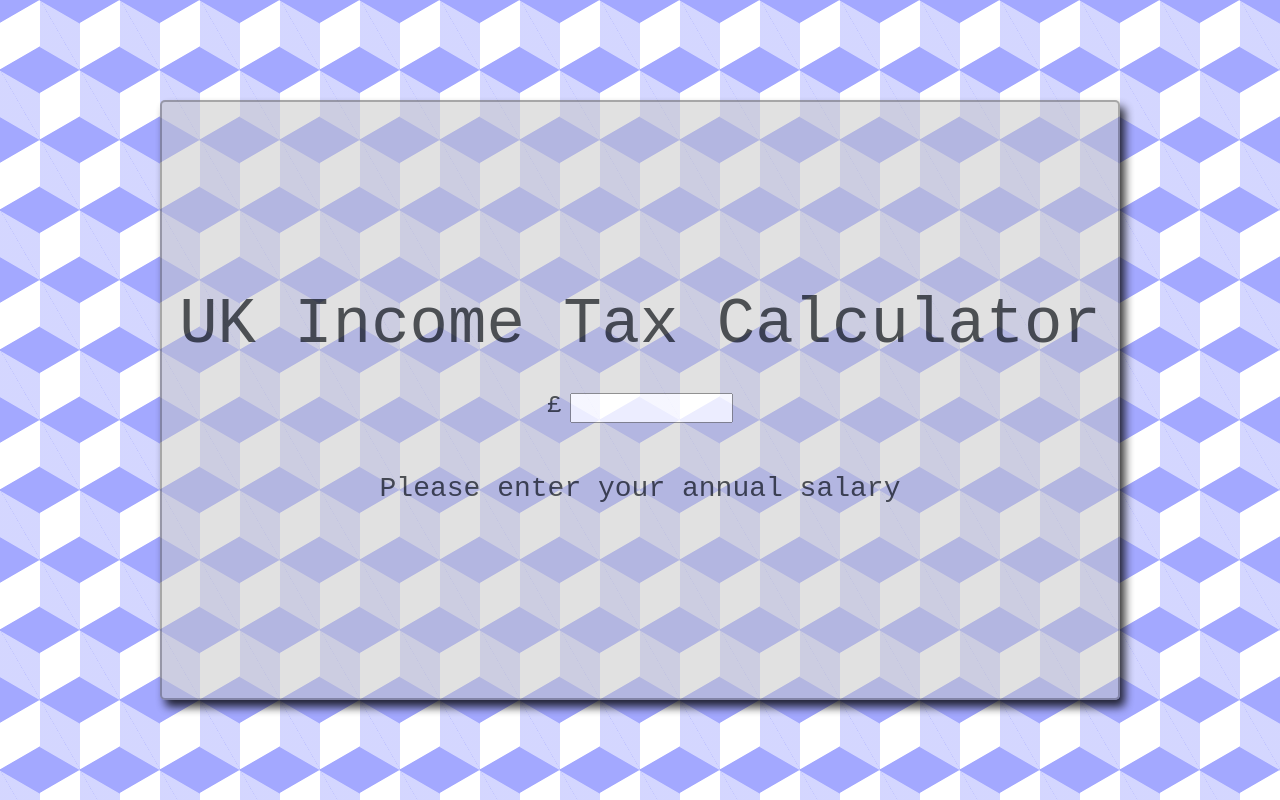
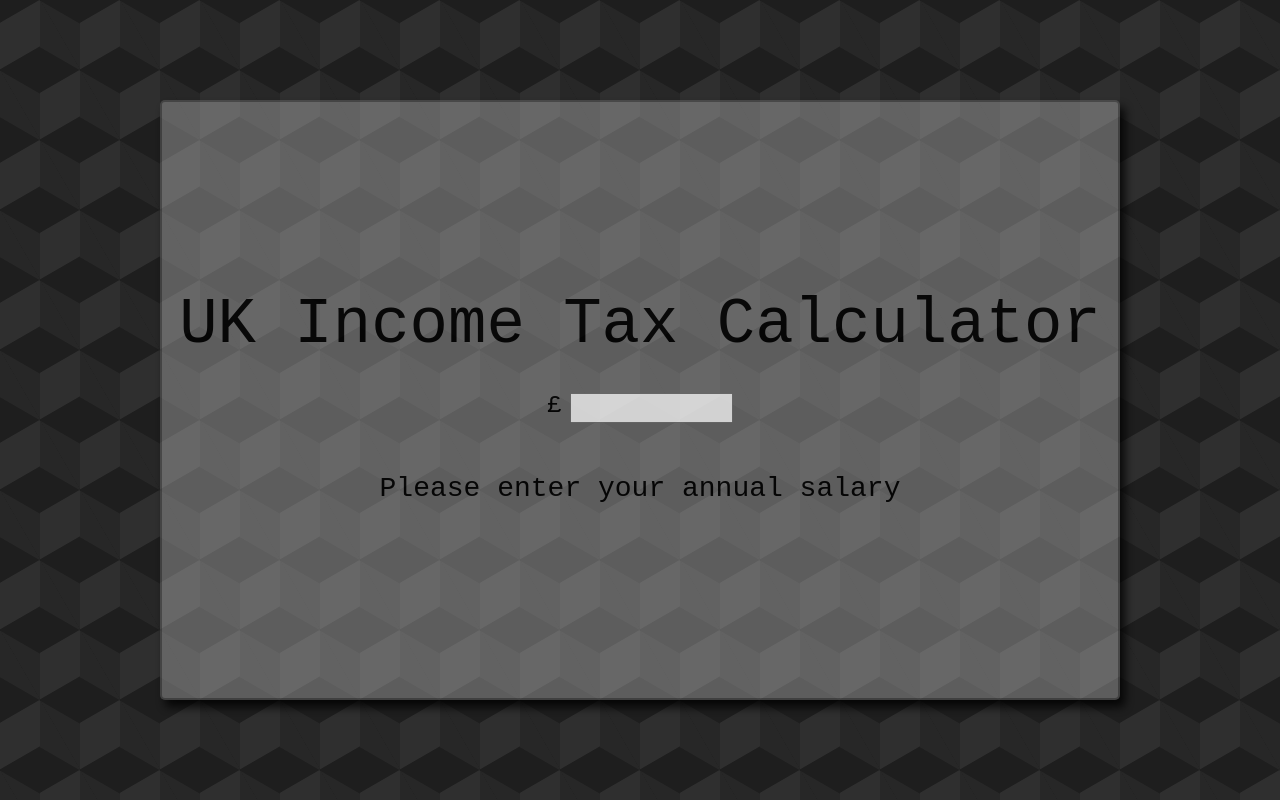
Before and after one commit to bnjn/income-tax-calc, a React (Create React App) app: page / in a window 1280 px wide. Built offline with nearby package versions, Linux system fonts and the light colour scheme; a web font is replaced by a local one.

Commit message:
CSS fixes

```diff
--- a/src/App.css
+++ b/src/App.css
@@ -1,8 +1,12 @@
 .app-container {
     font-family: 'Envy Code R', monospace ;
-    background-color: #C5C5C5A0;
+    background-color: rgba(197, 197, 197, 0.47);
     min-height: 75vh;
     border: #00000055 solid 2px;
     box-shadow: 5px 7px 10px #000000;
     border-radius: 5px;
 }
+
+.app-view {
+    color: black;
+}
--- a/src/Components/Header/Header.css
+++ b/src/Components/Header/Header.css
@@ -1,4 +1,11 @@
 .header {
     font-size: 4rem;
     text-align: center;
+    color: black;
 }
+
+@media only screen and (max-width: 600px) {
+    .header {
+        font-size: 2rem;
+    }
+}
--- a/src/Components/TaxDisplay/TaxDisplay.css
+++ b/src/Components/TaxDisplay/TaxDisplay.css
@@ -1,3 +1,3 @@
-.per-display {
-    /*display: none;*/
+.display-container {
+    text-align: center;
 }
--- a/src/Components/TaxDisplay/TaxDisplay.js
+++ b/src/Components/TaxDisplay/TaxDisplay.js
@@ -2,7 +2,7 @@ import './TaxDisplay.css';
 
 function TaxDisplay() {
   return (
-    <div className='d-flex flex-column align-items-center m-2'>
+    <div className='d-flex flex-column align-items-center m-2 display-container'>
         <ul className='per-display list-unstyled'>
             <li className='per-20'> </li>
             <li className='per-40'> </li>
--- a/src/index.css
+++ b/src/index.css
@@ -43,10 +43,9 @@
 }
 
 body {
-  background-color: #e5e5f7;
+  background-color: #2f2f2f !important;
   opacity: 0.8;
-  background-image:  -o-linear-gradient(60deg, #a3a8ff 12%, transparent 12.5%, transparent 87%, #a3a8ff 87.5%, #a3a8ff), -o-linear-gradient(300deg, #a3a8ff 12%, transparent 12.5%, transparent 87%, #a3a8ff 87.5%, #a3a8ff), -o-linear-gradient(60deg, #a3a8ff 12%, transparent 12.5%, transparent 87%, #a3a8ff 87.5%, #a3a8ff), -o-linear-gradient(300deg, #a3a8ff 12%, transparent 12.5%, transparent 87%, #a3a8ff 87.5%, #a3a8ff), -o-linear-gradient(30deg, #a3a8ff77 25%, transparent 25.5%, transparent 75%, #a3a8ff77 75%, #a3a8ff77), -o-linear-gradient(30deg, #a3a8ff77 25%, transparent 25.5%, transparent 75%, #a3a8ff77 75%, #a3a8ff77);
-  background-image:  linear-gradient(30deg, #a3a8ff 12%, transparent 12.5%, transparent 87%, #a3a8ff 87.5%, #a3a8ff), linear-gradient(150deg, #a3a8ff 12%, transparent 12.5%, transparent 87%, #a3a8ff 87.5%, #a3a8ff), linear-gradient(30deg, #a3a8ff 12%, transparent 12.5%, transparent 87%, #a3a8ff 87.5%, #a3a8ff), linear-gradient(150deg, #a3a8ff 12%, transparent 12.5%, transparent 87%, #a3a8ff 87.5%, #a3a8ff), linear-gradient(60deg, #a3a8ff77 25%, transparent 25.5%, transparent 75%, #a3a8ff77 75%, #a3a8ff77), linear-gradient(60deg, #a3a8ff77 25%, transparent 25.5%, transparent 75%, #a3a8ff77 75%, #a3a8ff77);
+  background-image:  linear-gradient(30deg, #1e1e1e 12%, transparent 12.5%, transparent 87%, #1e1e1e 87.5%, #1e1e1e), linear-gradient(150deg, #1e1e1e 12%, transparent 12.5%, transparent 87%, #1e1e1e 87.5%, #1e1e1e), linear-gradient(30deg, #1e1e1e 12%, transparent 12.5%, transparent 87%, #1e1e1e 87.5%, #1e1e1e), linear-gradient(150deg, #1e1e1e 12%, transparent 12.5%, transparent 87%, #1e1e1e 87.5%, #1e1e1e), linear-gradient(60deg, #1e1e1e77 25%, transparent 25.5%, transparent 75%, #1e1e1e77 75%, #1e1e1e77), linear-gradient(60deg, #1e1e1e77 25%, transparent 25.5%, transparent 75%, #1e1e1e77 75%, #1e1e1e77);
   background-size: 80px 140px;
   background-position: 0 0, 0 0, 40px 70px, 40px 70px, 0 0, 40px 70px;
 }
```
